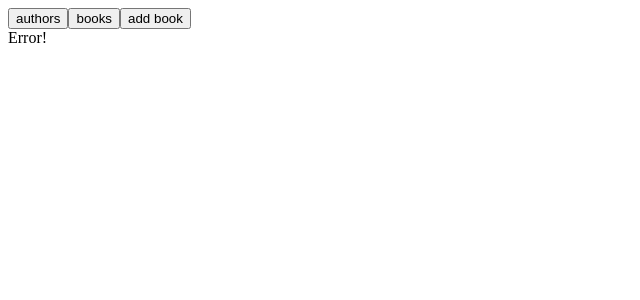
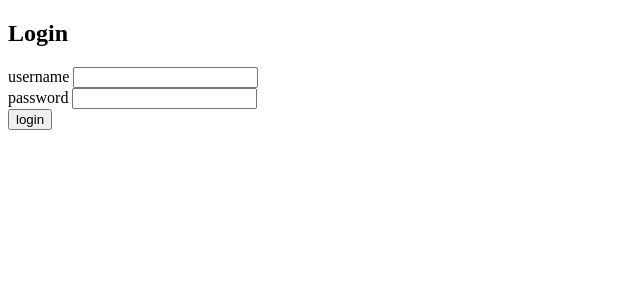
Before and after one commit to hmousavin/fullstackopen-mern, a React (Create React App) app in the folder part8/ReactAndGraphQL/library-frontend/: page / in a window 1280 px wide. Shown: the top 300 px of the page, without its empty margins (0-640 px from the left). Built offline with nearby package versions, Linux system fonts and the light colour scheme.

Commit message:
working on 8.17 problem

```diff
--- a/part8/ReactAndGraphQL/library-frontend/src/App.js
+++ b/part8/ReactAndGraphQL/library-frontend/src/App.js
@@ -2,12 +2,39 @@ import { useState } from 'react'
 import Authors from './components/Authors'
 import Books from './components/Books'
 import NewBook from './components/NewBook'
+import Notification from './components/Notification'
+import LoginForm from './components/LoginForm'
+import { useApolloClient } from '@apollo/client'
 
 const App = () => {
   const [page, setPage] = useState('authors')
+  const [token, setToken] = useState(null)
+  const [notification, setNotification] = useState({message: '', type: 'unknown'})
+  const client = useApolloClient()
+
+  const logout = () => {
+    setToken(null)
+    localStorage.clear()
+    client.resetStore()
+  }
+
+  if (!token) {
+    return (
+      <div>
+        <Notification message={notification.message} type={'failure'} />
+        <h2>Login</h2>
+        <LoginForm
+          setToken={setToken}
+          setError={setNotification}
+        />
+      </div>
+    )
+  }
 
   return (
     <div>
+      <Notification message={notification.message} type={'failure'} />
+      <button onClick={logout}>logout</button>
       <div>
         <button onClick={() => setPage('authors')}>authors</button>
         <button onClick={() => setPage('books')}>books</button>
--- a/part8/ReactAndGraphQL/library-frontend/src/components/Books.js
+++ b/part8/ReactAndGraphQL/library-frontend/src/components/Books.js
@@ -1,4 +1,6 @@
 import { gql, useQuery } from '@apollo/client'
+import { useState, useEffect } from 'react'
+import Notification from './Notification'
 
 const ALL_BOOKS = gql`
   query {
@@ -12,26 +14,26 @@ const ALL_BOOKS = gql`
     }
   }
 `
-
 const Books = (props) => {
   const result = useQuery(ALL_BOOKS)
+  const [notification, setNotification] = useState({message: '', type: 'unknown'})
+
+  useEffect(() => {
+    if (result.error)
+      setNotification({message: result.error.message, type: 'failure'})
+  }, [result.error])
 
   if (!props.show)
     return null
 
-  if (result.loading) {
-    return <div>loading...</div>
-  }
-
-  if (result.error) {
-    console.error(result.error)
-    return <div>Error!</div>
-  }
-
   return (
     <div>
       <h2>books</h2>
-
+      <Notification
+        key={new Date().valueOf()} // this id makes a new component, each time !
+        message={notification.message} type={notification.type}/>
+      {result.loading ? <div>loading...</div> :
+      result.error ? <div></div> :
       <table>
         <tbody>
           <tr>
@@ -47,7 +49,7 @@ const Books = (props) => {
             </tr>
           ))}
         </tbody>
-      </table>
+      </table>}
     </div>
   )
 }
--- /dev/null
+++ b/part8/ReactAndGraphQL/library-frontend/src/components/LoginForm.js
@@ -0,0 +1,51 @@
+import { useState, useEffect } from 'react'
+import { useMutation } from '@apollo/client'
+import { LOGIN } from '../queries'
+
+const LoginForm = ({ setError, setToken }) => {
+  const [username, setUsername] = useState('')
+  const [password, setPassword] = useState('')
+
+  const [ login, result ] = useMutation(LOGIN, {
+    onError: (error) => {
+      setError(error.graphQLErrors[0].message)
+    }
+  })
+
+  useEffect(() => {
+    if ( result.data ) {
+      const token = result.data.login.value
+      setToken(token)
+      localStorage.setItem('library-user-token', token)
+    }
+  }, [result.data])
+
+  const submit = async (event) => {
+    event.preventDefault()
+
+    login({ variables: { username, password } })
+  }
+
+  return (
+    <div>
+      <form onSubmit={submit}>
+        <div>
+          username <input
+            value={username}
+            onChange={({ target }) => setUsername(target.value)}
+          />
+        </div>
+        <div>
+          password <input
+            type='password'
+            value={password}
+            onChange={({ target }) => setPassword(target.value)}
+          />
+        </div>
+        <button type='submit'>login</button>
+      </form>
+    </div>
+  )
+}
+
+export default LoginForm
--- /dev/null
+++ b/part8/ReactAndGraphQL/library-frontend/src/queries.js
@@ -0,0 +1,9 @@
+import { gql } from "@apollo/client";
+
+export const LOGIN = gql`
+  mutation login($username: String!, $password: String!) {
+    login(username: $username, password: $password)  {
+      value
+    }
+  }
+`
```
